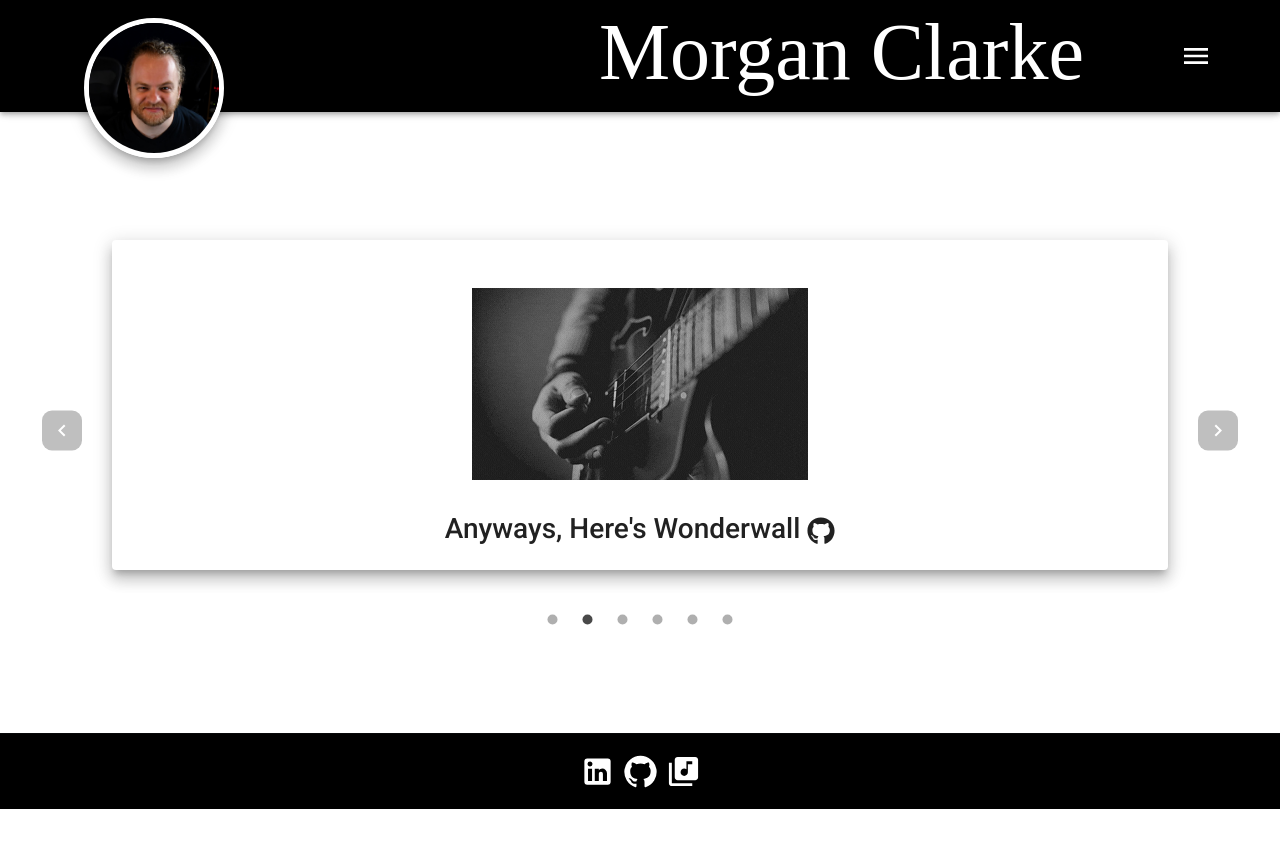
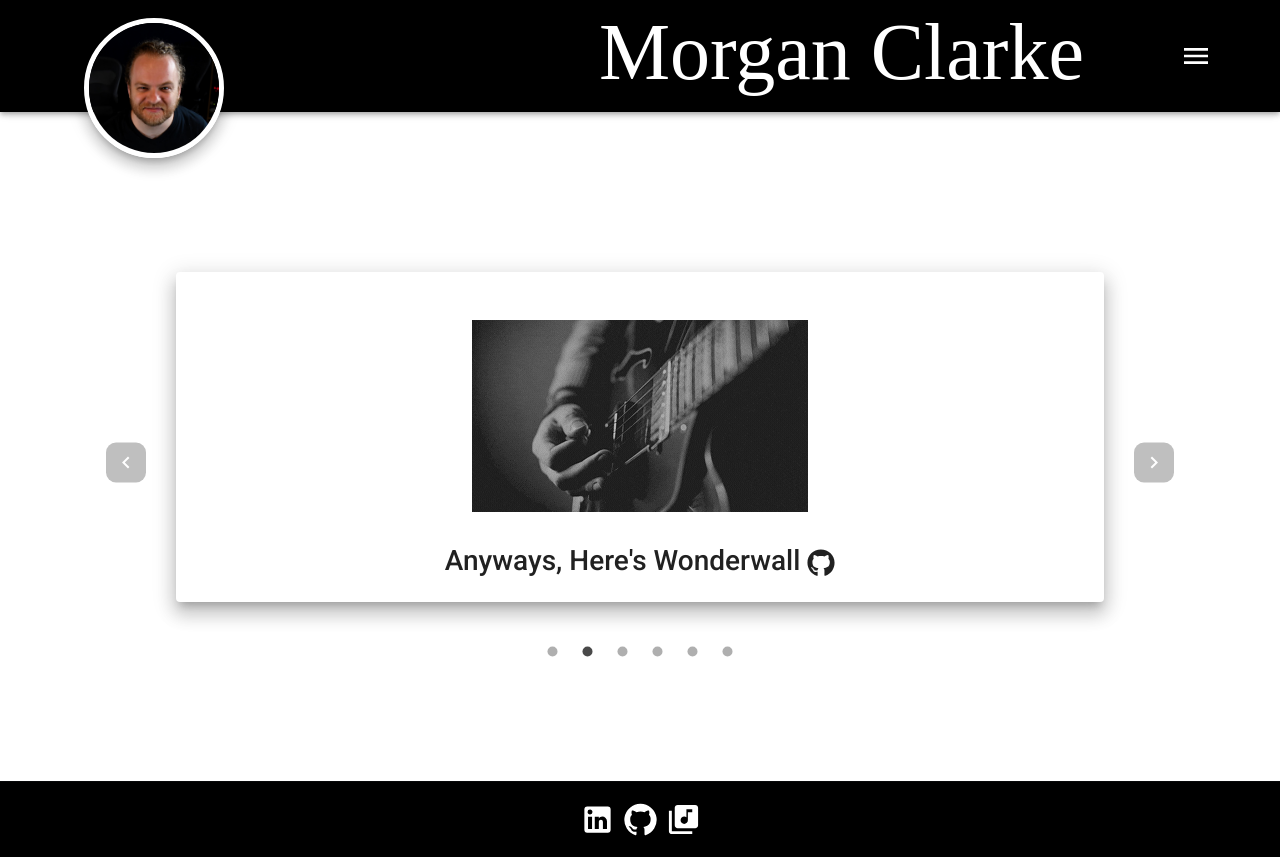
Before and after one commit to morgs999/my-portfolio, a React (Vite) app: page /portfolio in a window 1280 px wide. Before the commit the page ends 809 px from the top, so only its background shows below. Built offline with nearby package versions, Linux system fonts and the light colour scheme; a web font is replaced by a local one.

Commit message:
fixed carousel bug

```diff
--- a/app.css
+++ b/app.css
@@ -77,6 +77,19 @@
     background-color: rgba(200, 200, 200, 0.1);
     border-radius: 0.5rem;
     box-shadow: -0.1rem 0.2rem 0.2rem rgba(0, 0, 0, 0.5);
+}
+
+/* PORTFOLIO PAGE */
+.projectcarousel {
+    /* display: flex;
+    flex-direction: column;
+    align-items: center;
+    justify-content: center; */
+    width: 85%;
+}
+
+.projectcard {
+    /* width: 75%; */
 }
 
 
--- a/src/components/Project.jsx
+++ b/src/components/Project.jsx
@@ -15,8 +15,8 @@ function Project({ project, index }) {
         <>
             <div key={index}>
                 <Paper
-                    elevation={10}
-                    className='p-3 m-3 d-flex flex-column align-items-center justify-content-center'
+                    elevation={12}
+                    className='projectcard p-3 m-3 d-flex flex-column align-items-center justify-content-center'
                 >
                     {project.photo && (
                         <img
--- a/src/pages/Portfolio.jsx
+++ b/src/pages/Portfolio.jsx
@@ -46,9 +46,9 @@ export default function Portfolio() {
     ];
 
     return (
-        <div>
-            <Carousel
-                sx={{ padding: '4rem', margin: '2rem', justifyContent: 'center' }}
+        <div className='d-flex flex-column align-items-center justify-content-center'>
+            <Carousel className='projectcarousel'
+                sx={{ padding: '4rem', margin: '2rem' }}
                 navButtonsAlwaysVisible={true}
                 stopAutoPlayOnHover={true}
                 navButtonsProps={{
```
